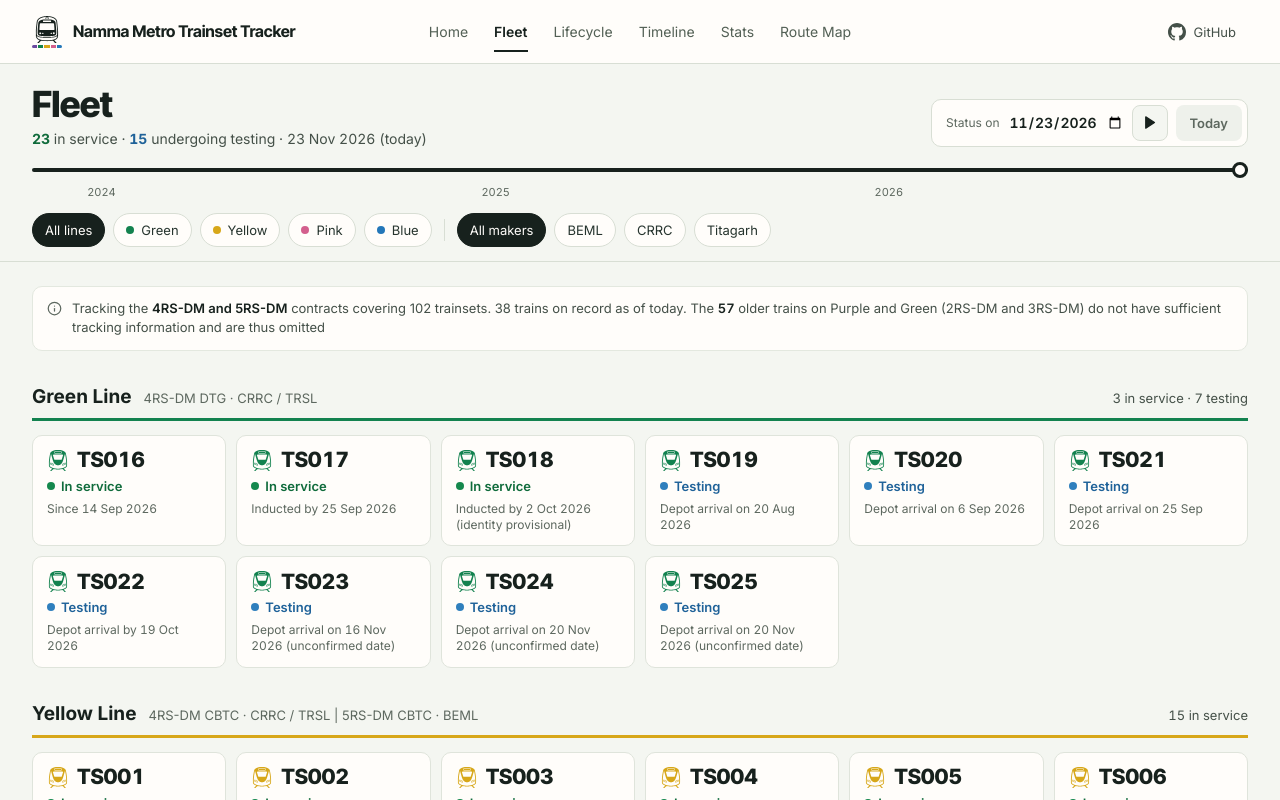
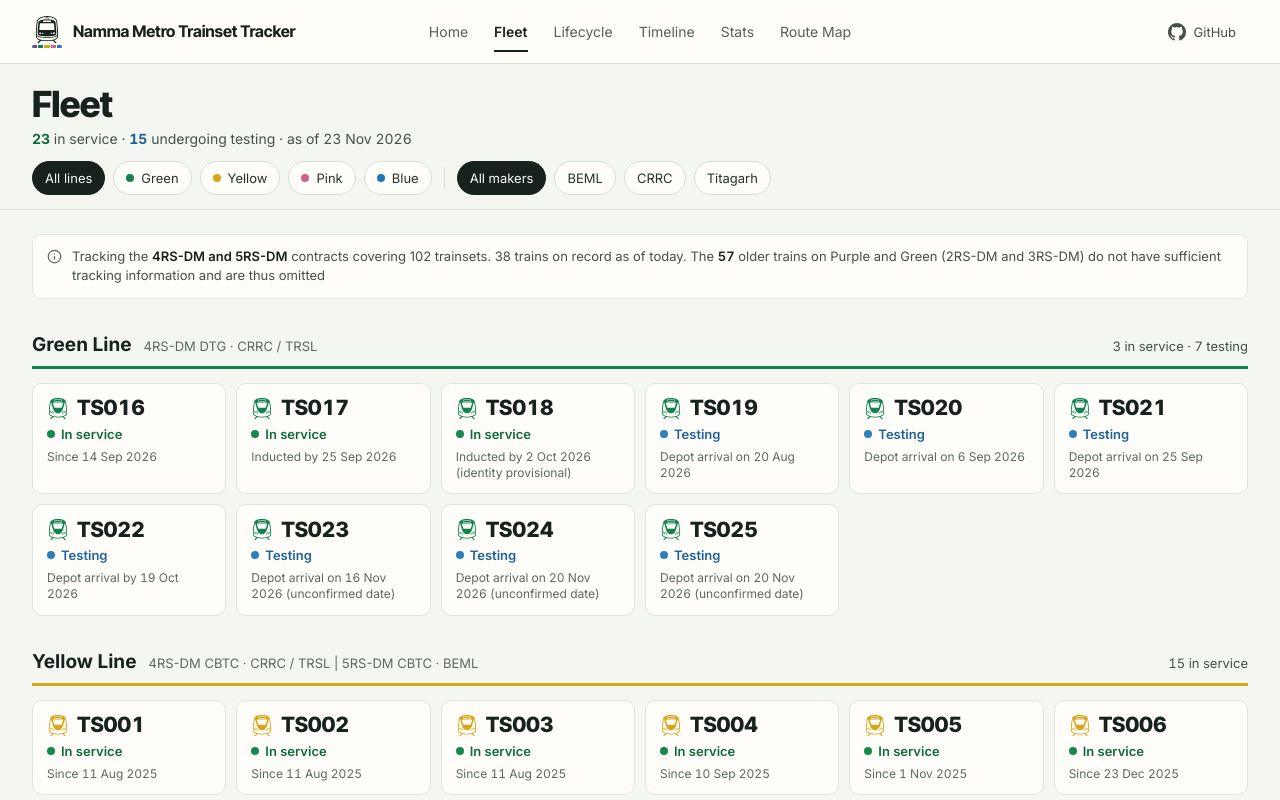
Before and after one commit to PratyushBalaji/trainset-tracker, a SvelteKit app: page /fleet in a window 1280 px wide. Shown: the top 800 px of the page. Built offline with nearby package versions, Linux system fonts and the light colour scheme.

Commit message:
feat: show fleet as of today only and leave the timeline to lifecycle

```diff
--- a/src/lib/components/FleetToolbar.svelte
+++ b/src/lib/components/FleetToolbar.svelte
@@ -8,7 +8,8 @@
   import { dateSliderMax, tracker } from '$lib/tracker-state.svelte';
   import { daysBetween } from '$lib/data/date';
 
-  let { title, playFrom, summary }: { title: string; playFrom: string; summary?: Snippet } = $props();
+  // Without `playFrom` the page has no date controls and always shows today (Fleet); Lifecycle passes it.
+  let { title, playFrom, summary }: { title: string; playFrom?: string; summary?: Snippet } = $props();
 
   const lines = [...lineOptions].sort((a, b) => lineOrder.indexOf(a) - lineOrder.indexOf(b));
   const years = (() => {
@@ -48,22 +49,26 @@
         <h1 class="page-heading">{title}</h1>
         {#if summary}<div class="summary">{@render summary()}</div>{/if}
       </div>
+      {#if playFrom}
       <div class="date-control">
         <label for="status-date">Status on</label>
         <input id="status-date" class="tnum" type="date" value={tracker.selectedDate} min={timelineBounds.start} max={timelineBounds.end} onchange={(e) => { const v = e.currentTarget.value; if (v) tracker.setDate(v); }} />
-        <button type="button" class="play" aria-label={tracker.playing ? 'Pause history playback' : 'Play history from the first record'} title={tracker.playing ? 'Pause' : 'Play history'} onclick={() => tracker.togglePlay(playFrom)}>
+        <button type="button" class="play" aria-label={tracker.playing ? 'Pause history playback' : 'Play history from the first record'} title={tracker.playing ? 'Pause' : 'Play history'} onclick={() => tracker.togglePlay(playFrom!)}>
           {#if tracker.playing}<Pause size={15} fill="currentColor" />{:else}<Play size={15} fill="currentColor" />{/if}
         </button>
         <button type="button" class="today" disabled={tracker.isToday} onclick={() => tracker.resetDate()}>Today</button>
       </div>
+      {/if}
     </div>
 
+    {#if playFrom}
     <div class="scrubber" style={`--progress: ${progress}%`}>
       <input type="range" min="0" max={dateSliderMax} value={sliderValue} aria-label="Status date" aria-valuetext={tracker.dateLabel} oninput={(e) => tracker.setDateFromOffset(Number(e.currentTarget.value))} />
       <div class="scale tnum" aria-hidden="true">
         {#each years as year}<span style={`left: ${year.left}%`}>{year.label}</span>{/each}
       </div>
     </div>
+    {/if}
 
     {#if tracker.filtersActive}
       <div class="active-filter" role="status">
--- a/src/lib/tracker-state.svelte.ts
+++ b/src/lib/tracker-state.svelte.ts
@@ -1,5 +1,5 @@
-// Shared Fleet / Lifecycle state. Kept in a module so the selected date, filters and
-// hidden trains survive moving between the two pages.
+// Shared Fleet / Lifecycle state, kept in a module so filters and hidden trains survive moving between
+// the two pages. The selected date is only used by Lifecycle; Fleet always shows today.
 import { addDays, clampIsoDate, compareIsoDate, daysBetween, formatDate, todayIsoDate } from '$lib/data/date';
 import { decorateTrainsetForDate, lineOptions, manufacturerOptions, resolvedTrainsets, timelineBounds } from '$lib/data/resolve';
 import { lineOrder, lineShortLabels, makerSlug, manufacturerShortLabels } from '$lib/data/presentation';
--- a/src/routes/fleet/+page.svelte
+++ b/src/routes/fleet/+page.svelte
@@ -1,5 +1,5 @@
 <script lang="ts">
-  import { onDestroy, onMount, tick } from 'svelte';
+  import { onMount, tick } from 'svelte';
   import { afterNavigate } from '$app/navigation';
   import { page } from '$app/state';
   import FleetToolbar from '$lib/components/FleetToolbar.svelte';
@@ -7,13 +7,16 @@
   import TrainsetCard from '$lib/components/TrainsetCard.svelte';
   import TrainsetDetail from '$lib/components/TrainsetDetail.svelte';
   import { lineColors, lineLabels, lineOrder, manufacturerCodes } from '$lib/data/presentation';
-  import { dataset, getTrainsetTimelineBounds, timelineBounds } from '$lib/data/resolve';
-  import { tracker } from '$lib/tracker-state.svelte';
+  import { dataset, decorateTrainsetForDate } from '$lib/data/resolve';
+  import { formatDate } from '$lib/data/date';
+  import { tracker, trackerToday } from '$lib/tracker-state.svelte';
   import type { DatedTrainset } from '$lib/data/types';
 
   const contractCode = (id: string) => id.replace('bmrcl-', '').toUpperCase();
   let selectedId = $state<string | null>(null);
   let mobile = $state(false);
+  // The sticky toolbar's height (it grows when the filter notice shows), so the detail panel sits just under it.
+  let toolbarHeight = $state(150);
   let origin: HTMLElement | null = null;
 
   afterNavigate(() => {
@@ -25,12 +28,14 @@
     const update = () => { mobile = query.matches; };
     update();
     query.addEventListener('change', update);
-    return () => query.removeEventListener('change', update);
+    const toolbar = document.querySelector('.toolbar');
+    const observer = new ResizeObserver(() => { if (toolbar) toolbarHeight = toolbar.getBoundingClientRect().height; });
+    if (toolbar) observer.observe(toolbar);
+    return () => { query.removeEventListener('change', update); observer.disconnect(); };
   });
-  onDestroy(() => tracker.stop());
 
-  const playFrom = getTrainsetTimelineBounds(tracker.fleet, timelineBounds).start;
-  let dated = $derived(tracker.dated);
+  // Fleet is always today's status; going back in time is Lifecycle's job.
+  let dated = $derived(tracker.fleet.map((t) => decorateTrainsetForDate(t, trackerToday)));
   let counts = $derived(dated.reduce((acc, t) => { acc[t.currentStage.id] = (acc[t.currentStage.id] ?? 0) + 1; return acc; }, {} as Record<string, number>));
   let groups = $derived(lineOrder.concat([...new Set(dated.map((t) => t.displayLine))].filter((l) => !lineOrder.includes(l)))
     .map((line) => {
@@ -82,10 +87,10 @@
 </svelte:head>
 <svelte:window onkeydown={(e) => { if (e.key === 'Escape' && selectedId && mobile) void clear(); }} />
 
-<main class="fleet-page">
-  <FleetToolbar title="Fleet" {playFrom}>
+<main class="fleet-page" style={`--toolbar-height: ${toolbarHeight}px`}>
+  <FleetToolbar title="Fleet">
     {#snippet summary()}
-      <span class="tnum"><strong class="svc">{counts.service ?? 0}</strong> in service · <strong class="tst">{counts.testing ?? 0}</strong> undergoing testing{#if counts.dispatch} · <strong class="dsp">{counts.dispatch}</strong> in transit{/if} · {tracker.dateLabel}</span>
+      <span class="tnum"><strong class="svc">{counts.service ?? 0}</strong> in service · <strong class="tst">{counts.testing ?? 0}</strong> undergoing testing{#if counts.dispatch} · <strong class="dsp">{counts.dispatch}</strong> in transit{/if} · as of {formatDate(trackerToday)}</span>
     {/snippet}
   </FleetToolbar>
 
@@ -113,7 +118,7 @@
     {#if selected}
       <div class="detail-wrap" class:sheet={mobile}>
         {#if mobile}<button type="button" class="scrim" aria-label="Close details" onclick={clear}></button>{/if}
-        <TrainsetDetail trainset={selected as DatedTrainset} asOf={tracker.selectedDate} chartHref={`/lifecycle?trainset=${selected.id}`} onClear={clear} />
+        <TrainsetDetail trainset={selected as DatedTrainset} asOf={trackerToday} chartHref={`/lifecycle?trainset=${selected.id}`} onClear={clear} />
       </div>
     {/if}
   </div>
@@ -132,9 +137,9 @@
   .families { font-size: 13px; color: var(--muted); }
   .group-summary { margin-left: auto; font-size: 13px; color: var(--ink-3); }
   .grid { display: grid; grid-template-columns: repeat(auto-fill, minmax(168px, 1fr)); gap: 10px; }
-  .detail-wrap { position: sticky; top: calc(var(--site-header-height) + 200px); display: flex; }
+  .detail-wrap { position: sticky; top: calc(var(--site-header-height) + var(--toolbar-height) + 16px); display: flex; }
   /* The cap sits on the panel itself (a percentage max-height of the wrapper resolves to nothing), so it scrolls on its own. */
-  .detail-wrap :global(.detail-panel) { width: 100%; max-height: calc(100svh - var(--site-header-height) - 220px); }
+  .detail-wrap :global(.detail-panel) { width: 100%; max-height: calc(100svh - var(--site-header-height) - var(--toolbar-height) - 32px); }
   .empty { padding: 40px; text-align: center; border: 1px dashed var(--border); border-radius: var(--radius-lg); color: var(--muted); }
   .empty button { margin-left: 8px; }
   @media (max-width: 860px) {
```
